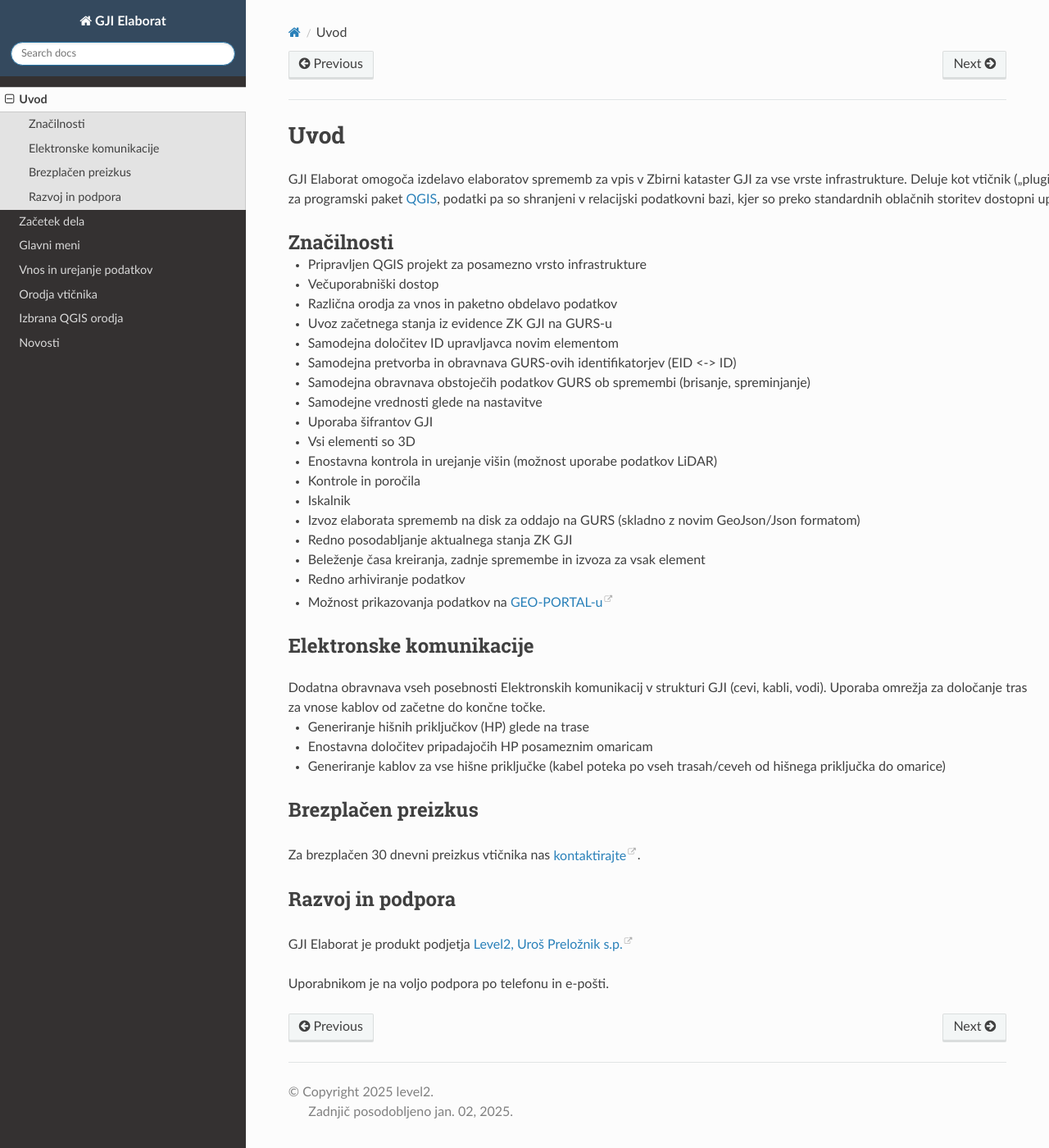
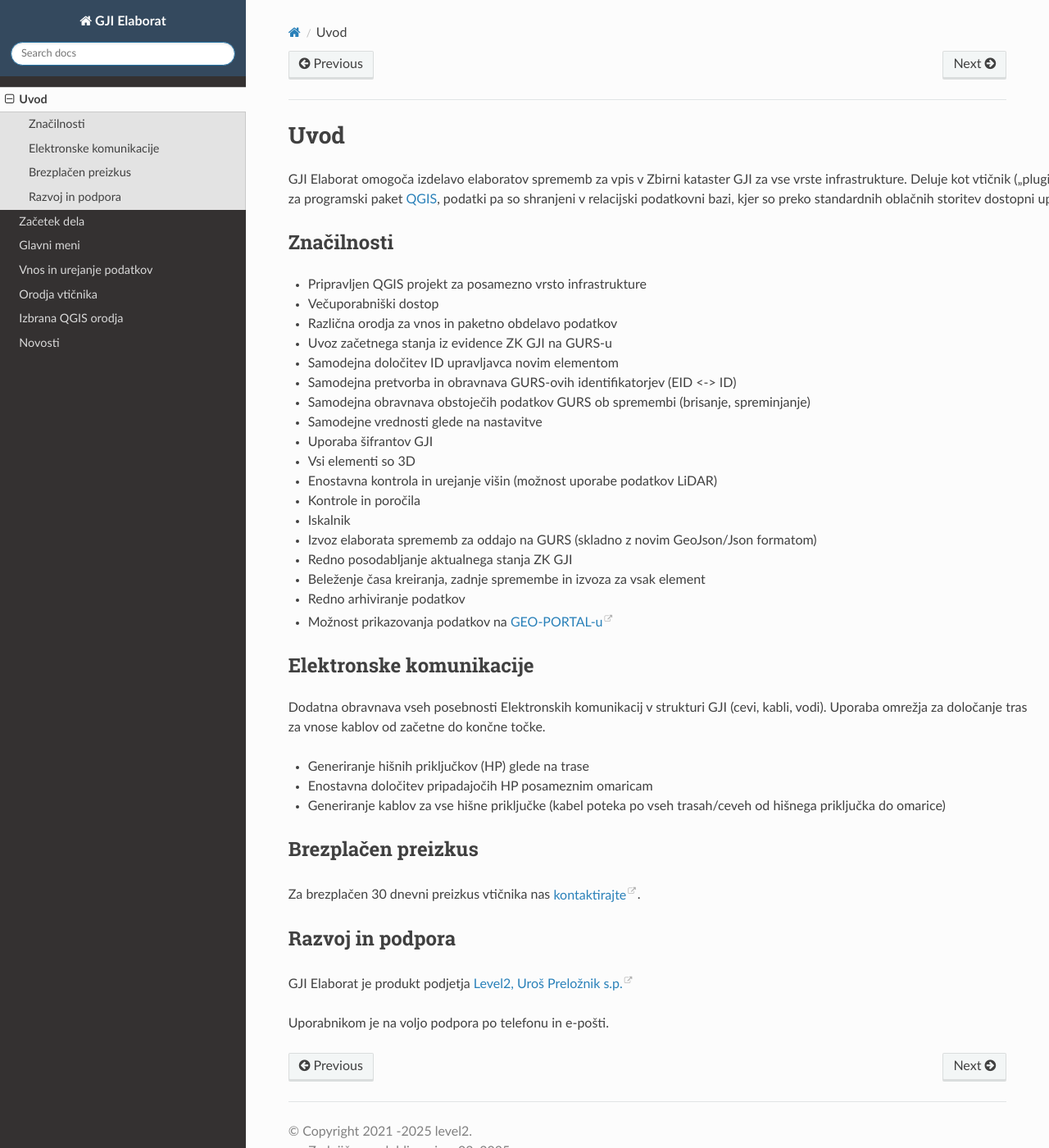
Before and after one commit to level2-gis/gji_elaborat_docs, a Sphinx documentation site: the page built from doc/uvod.rst, in a window 1280 px wide and 1400 px high. Shown: the whole window at 82% size. Built offline with Sphinx 7.4.7 and the Read the Docs theme 3.1.0, drawn with Linux system fonts in a browser that asks for light colours.

Commit message:
style, prevodi, conf

```diff
--- a/doc/_static/docs.css
+++ b/doc/_static/docs.css
@@ -1,10 +1,6 @@
 /* Customize for QGIS Documentation*/
 p {
     white-space: pre;
-}
-
-.simple {
-    margin-top: -24px;
 }
 
 .rst-content .guilabel {
@@ -32,9 +28,9 @@
     color:white;
 }
 
-/*.newlabel:before {
-    content: "NOVO";
-}*/
+p:has(> .newlabel) {
+    margin-bottom: 0;
+}
 
 .rst-content .fixlabel {
     background:#0984e3;
@@ -46,6 +42,10 @@
     color:white;
 }
 
+p:has(> .fixlabel) {
+    margin-bottom: 0;
+}
+
 .rst-content .elkomlabel {
     background:#be2edd;
     font-size: 80%;
@@ -54,6 +54,10 @@
     border-radius:4px;
     padding:4px;
     color:white;
+}
+
+p:has(> .elkomlabel) {
+    margin-bottom: 0;
 }
 
 /* Widen space for the documentation content*/
--- a/doc/conf.py
+++ b/doc/conf.py
@@ -52,7 +52,7 @@
 # General information about the project.
 project = 'GJI Elaborat'
 year_now = datetime.date.today().year
-copyright = str(year_now)+' level2'
+copyright = '2021 -' +str(year_now)+' level2'
 author = 'Uroš Preložnik'
 
 # The version info for the project you're documenting, acts as replacement for
@@ -218,4 +218,7 @@
 .. role:: newlabel
 .. role:: fixlabel
 .. role:: elkomlabel
+.. |newlabel| replace:: :newlabel:`NOVO`
+.. |fixlabel| replace:: :fixlabel:`POPRAVLJENO`
+.. |elkomlabel| replace:: :elkomlabel:`ELEKTRONSKE KOMUNIKACIJE`
 """
--- a/doc/uvod.rst
+++ b/doc/uvod.rst
@@ -23,7 +23,7 @@
 - Enostavna kontrola in urejanje višin (možnost uporabe podatkov LiDAR)
 - Kontrole in poročila
 - Iskalnik
-- Izvoz elaborata sprememb na disk za oddajo na GURS (skladno z novim GeoJson/Json formatom)
+- Izvoz elaborata sprememb za oddajo na GURS (skladno z novim GeoJson/Json formatom)
 - Redno posodabljanje aktualnega stanja ZK GJI
 - Beleženje časa kreiranja, zadnje spremembe in izvoza za vsak element
 - Redno arhiviranje podatkov
```
Also changed, not shown: doc/novosti.rst (+37 -37 lines), 2 other files.
